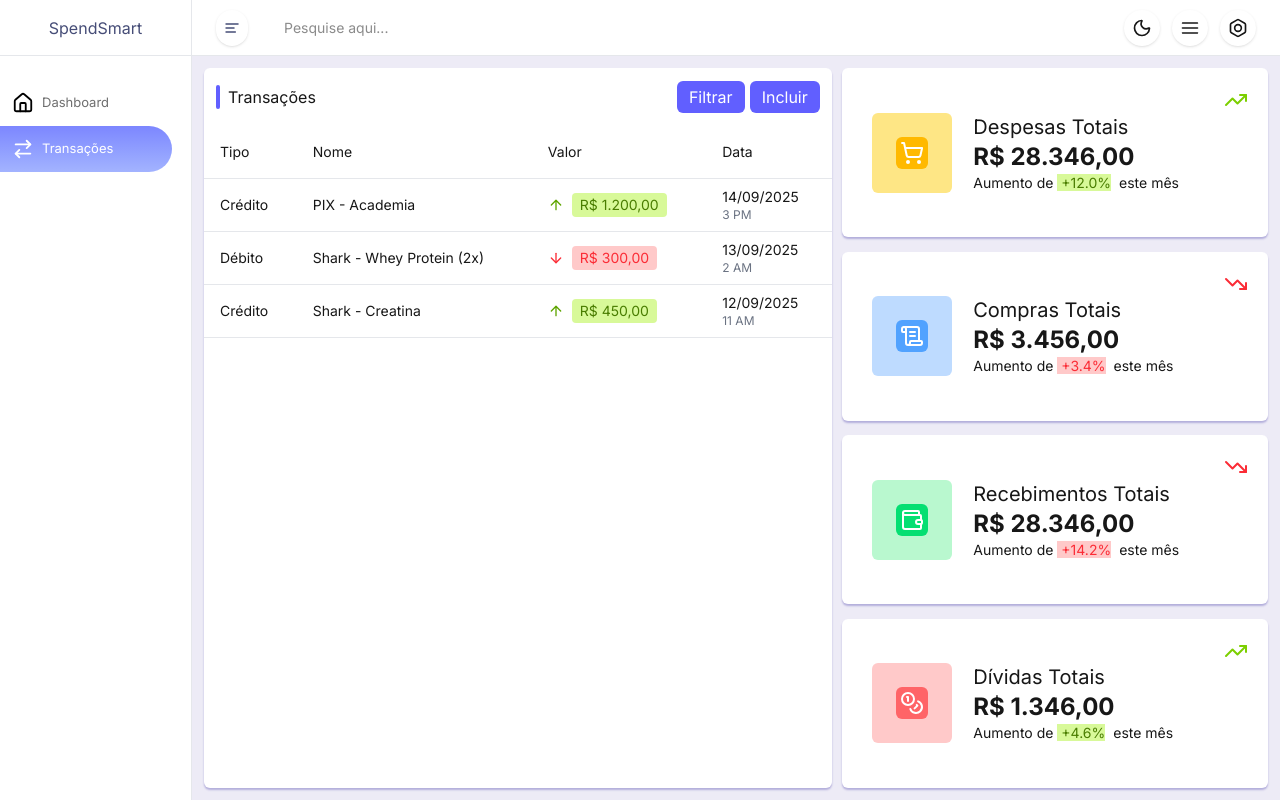
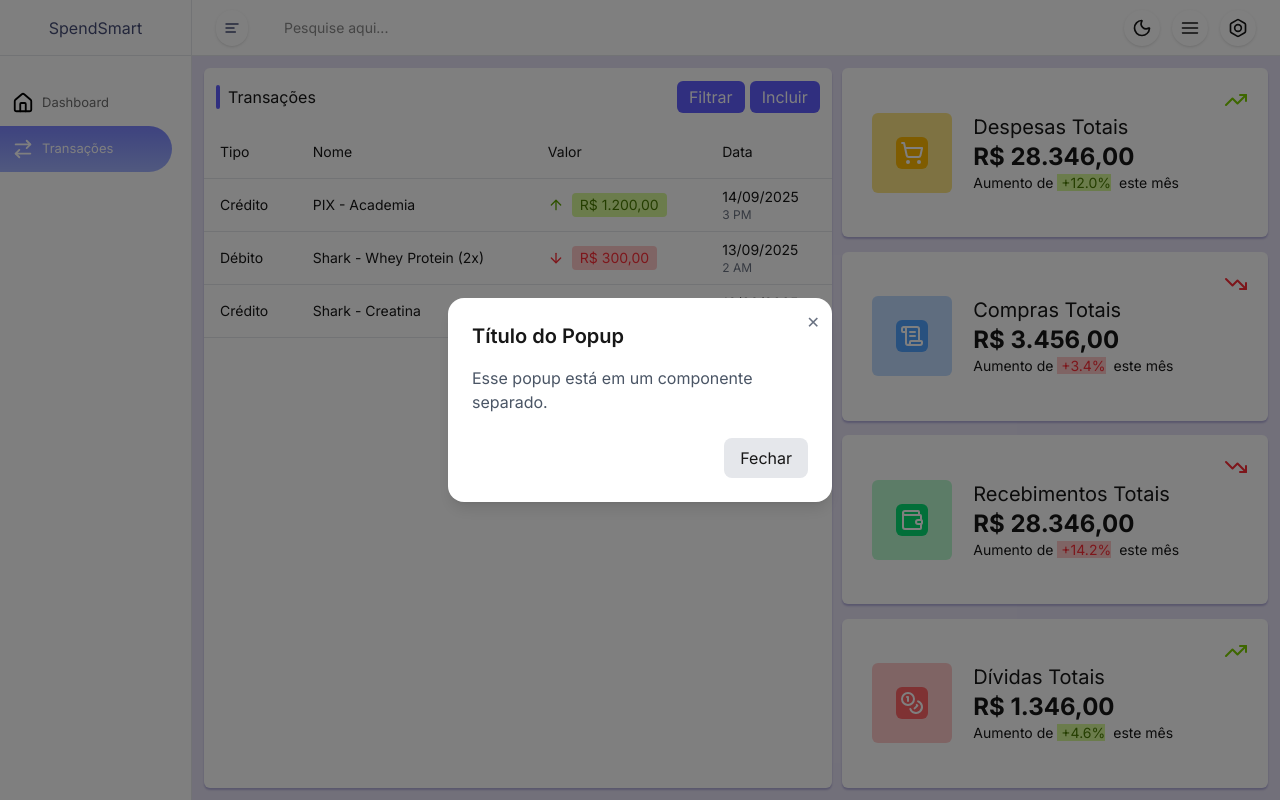
Before and after one commit to brenohmoreira/SpendSmart, a Next.js app in the folder app/: page /transacoes in a window 1280 px wide. Both pictures are taken after a click on the button "Incluir". Built offline with nearby package versions, Linux system fonts and the light colour scheme.

Commit message:
feat: popup inc alt

```diff
--- a/app/src/app/globals.css
+++ b/app/src/app/globals.css
@@ -12,7 +12,7 @@
   --foreground: #171717;
   --primary: #464D77;
   --secondary: #877666;
-  --layout-color: #edebf6;
+  --layout-color: #e6e2f5;
   --layout-foreground: #F2F3F9;
   --border-style: 1px solid lighgray;
   --shadow-container-base: 0px 2px 2px 0px #b3aedb;
--- /dev/null
+++ b/app/src/components/TransacaoComponent/IncAltTransacaoComponent/index.tsx
@@ -0,0 +1,29 @@
+interface IncAltTransacaoProps {
+  open: boolean,
+  onClose: () => void
+}
+
+export default function IncAltTransacaoComponent({ open, onClose }: IncAltTransacaoProps) {
+  if (!open) return null
+
+  return (
+    <div className="fixed inset-0 flex items-center justify-center bg-black/50 z-50 bg-opacity-50">
+      <div className="bg-white w-96 rounded-2xl shadow-lg p-6 relative">
+        <button onClick={onClose} className="absolute top-3 right-3 text-gray-500 hover:text-gray-800">
+          ✕
+        </button>
+
+        <h2 className="text-xl font-semibold mb-4">Título do Popup</h2>
+        <p className="text-gray-600 mb-6">
+          Esse popup está em um componente separado.
+        </p>
+
+        <div className="flex justify-end">
+          <button onClick={onClose} className="px-4 py-2 bg-gray-200 rounded-lg hover:bg-gray-300">
+            Fechar
+          </button>
+        </div>
+      </div>
+    </div>
+  )
+}
--- a/app/src/components/TransacaoComponent/index.tsx
+++ b/app/src/components/TransacaoComponent/index.tsx
@@ -1,6 +1,12 @@
+'use client'
+
 import { ArrowDown, ArrowUp } from "lucide-react"
+import { useState } from "react"
+import IncAltTransacaoComponent from "./IncAltTransacaoComponent"
 
 export default function TransacaoComponent() {
+    const [open, setOpen] = useState<boolean>(false)
+
     const transacoes = [
         { tipo: "Crédito", nome: "PIX - Academia", valor: "R$ 1.200,00", data: "14/09/2025", time: "3 PM", direcao: "Entrada" },
         { tipo: "Débito", nome: "Shark - Whey Protein (2x)", valor: "R$ 300,00", data: "13/09/2025", time: "2 AM", direcao: "Saída" },
@@ -9,6 +15,8 @@ export default function TransacaoComponent() {
 
     return (
         <div className="w-full min-h-[70vh] lg:h-full bg-white rounded-md shadow-[var(--shadow-container-base)]">
+            <IncAltTransacaoComponent open={open} onClose={() => setOpen(false)}/>
+
             <div className="w-full h-[8%]">
                 <div className="w-full h-full flex items-center justify-between p-3">
                     <div className="flex flex-row items-center gap-2">
@@ -20,7 +28,7 @@ export default function TransacaoComponent() {
                         <button className="px-3 py-1 bg-indigo-500 text-white rounded-md hover:brightness-90 cursor-pointer transition-all">
                             Filtrar
                         </button>
-                        <button className="px-3 py-1 bg-indigo-500 text-white rounded-md hover:brightness-90 cursor-pointer transition-all">
+                        <button onClick={() => setOpen(true)} className="px-3 py-1 bg-indigo-500 text-white rounded-md hover:brightness-90 cursor-pointer transition-all">
                             Incluir
                         </button>
                     </div>
```
